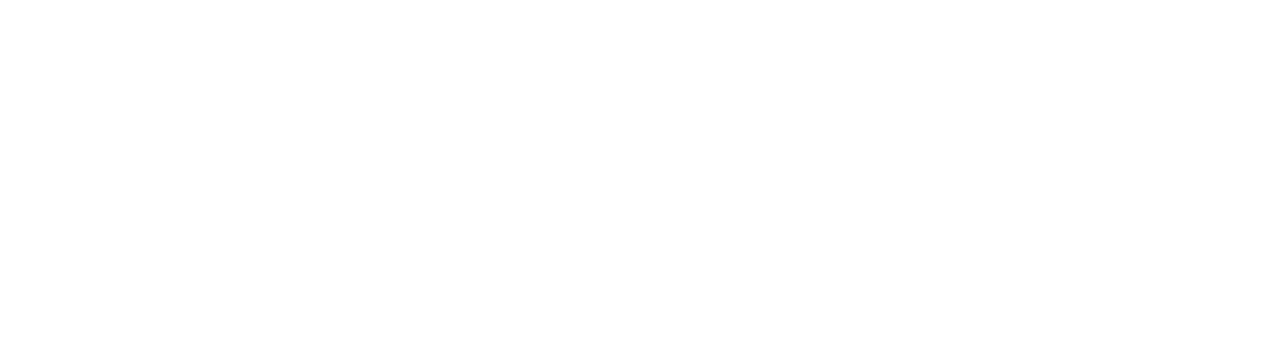
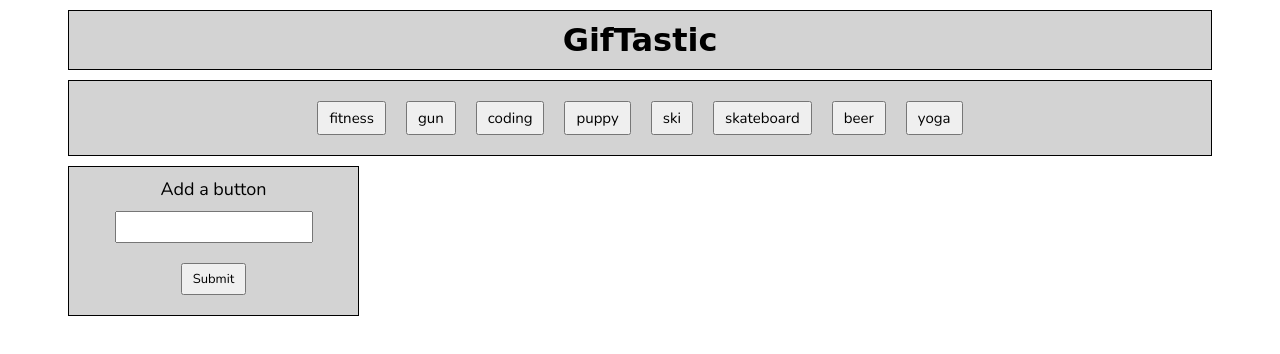
Before and after one commit to ThomasKMurphy/GifTastic, a plain HTML site: page index.html in a window 1280 px wide. Drawn offline with nearby package versions, Linux system fonts and the light colour scheme; files that its build step writes are made by us from their sources; a web font is replaced by a local one.

Commit message:
buttons and style

```diff
--- a/assets/css/style.css
+++ b/assets/css/style.css
@@ -0,0 +1,68 @@
+body {
+    box-sizing: border-box;
+    padding-left: 50px;
+    padding-right: 50px;
+}
+
+h1 {
+
+    background: lightgray;
+    font-family: 'Sonsie One', cursive;
+    text-align: center;
+    padding: 10px;
+    border: 1px solid black;
+    box-sizing: border-box;
+    margin: 10px;
+}
+
+div {
+    margin: 10px;
+    font-family: 'Nunito', sans-serif;
+}
+
+form {
+    margin: 10px;
+    font-family: 'Nunito', sans-serif;
+}
+
+input {
+    margin: 10px;
+    font-family: 'Nunito', sans-serif;
+    padding-left: 10px;
+    padding-right: 10px;
+    padding-top: 5px;
+    padding-bottom: 5px;
+    font-size: 13px;
+    font-family: 'Nunito', sans-serif;
+}
+
+button {
+    margin: 10px;
+    font-family: 'Nunito', sans-serif;
+    padding-left: 10px;
+    padding-right: 10px;
+    padding-top: 5px;
+    padding-bottom: 5px;
+    font-size: 15px;
+}
+
+.topicbuttons {
+    background: lightgray;
+    text-align: center;
+    padding: 10px;
+    border: 1px solid black;
+    box-sizing: border-box;
+}
+
+#newbutton {
+    background: lightgray;
+    text-align: center;
+    padding: 10px;
+    border: 1px solid black;
+    box-sizing: border-box;
+    width: 25%;
+}
+
+#addfont {
+    font-size: 18px;
+}
--- a/assets/javascript/app.js
+++ b/assets/javascript/app.js
@@ -0,0 +1,69 @@
+var topics = ["fitness", "gun", "coding", "puppy", "ski", "skateboard", "beer", "yoga"];
+
+
+function displayGifInfo() {
+
+    var gif = $(this).attr("data-name");
+    var queryURL = "http://api.giphy.com/v1/gifs/search?q=" + gif + "&api_key=3395b98164d04612aa283dd896e10442&limit=5";
+
+    $.ajax({
+            url: queryURL,
+            method: "GET"
+        })
+
+        .done(function(response) {
+            // Creating a div to hold the gif
+            var gifDiv = $("<div class='gif'>");
+            // Storing the rating data
+            var rating = response.Rated;
+            // Creating an element to have the rating displayed
+            var displayrating = $("<p>").text("Rating: " + rating);
+            // Displaying the rating
+            gifDiv.append(displayrating);
+
+
+            // Retrieving the URL for the image
+            var imgURL = response.Poster;
+            // Creating an element to hold the image
+            var image = $("<img>").attr("src", imgURL);
+            // Appending the image
+            gifDiv.append(image);
+            // Putting the gif above the previous gifs
+            $(".gifview").prepend(gifDiv);
+        });
+}
+
+// Function for displaying gif data
+function renderButtons() {
+    // Deleting the gifs prior to adding new gifs
+    $(".topicbuttons").empty();
+    // Looping through the array of topics
+    for (var i = 0; i < topics.length; i++) {
+        // Then dynamicaly generating buttons for each topic in the array
+        var a = $("<button>");
+        // Adding a class of movie to our button
+        a.addClass("gif");
+        // Adding a data-attribute
+        a.attr("data-name", topics[i]);
+        // Providing the initial button text
+        a.text(topics[i]);
+        // Adding the button to the buttons-view div
+        $(".topicbuttons").append(a);
+    }
+}
+
+// This function handles events where a topic button is clicked
+$("#addbutton").on("click", function(event) {
+    event.preventDefault();
+    // This line grabs the input from the textbox
+    var gif = $("#newbuttoninput").val().trim();
+    // Adding topic from the textbox to our array
+    topics.push(gif);
+    // Calling renderButtons which handles the processing of our topics array
+    renderButtons();
+});
+
+// Adding a click event listener to all elements with a class of "gif"
+$(document).on("click", ".gif", displayGifInfo);
+// Calling the renderButtons function to display the intial buttons
+renderButtons();
--- a/index.html
+++ b/index.html
@@ -1,24 +1,30 @@
 <!DOCTYPE html>
 <html lang="en">
+<html>
 
-<html>
 <head>
-  <meta charset="utf-8">
-  <title>GifTastic</title>
-  <link rel="stylesheet" type="text/css" href="assets/style/css/style.css">
+    <meta charset="utf-8">
+    <title>GifTastic</title>
+    <link href="https://fonts.googleapis.com/css?family=Sonsie+One" rel="stylesheet">
+    <link href="https://fonts.googleapis.com/css?family=Nunito" rel="stylesheet">
+    <link rel="stylesheet" type="text/css" href="assets/css/style.css">
 </head>
+
 <body>
+    <h1>GifTastic</h1>
+    <div class="topicbuttons">
+    </div>
+    <form id="newbutton">
+        <label for="newbuttoninput" id="addfont">Add a button</label>
+        <br>
+        <input type="text" id="newbuttoninput">
+        <br>
+        <input id="addbutton" type="submit" value="Submit">
+    </form>
+    <div class="gifview">
+    </div>
+    <script src="https://code.jquery.com/jquery-3.2.1.min.js" integrity="sha256-hwg4gsxgFZhOsEEamdOYGBf13FyQuiTwlAQgxVSNgt4=" crossorigin="anonymous"></script>
+    <script src="assets/javascript/app.js"></script>
+</body>
 
-
-
-
-
-
-
-
-
-<script src="https://code.jquery.com/jquery-3.2.1.min.js" integrity="sha256-hwg4gsxgFZhOsEEamdOYGBf13FyQuiTwlAQgxVSNgt4=" crossorigin="anonymous"></script>
-<script src="assets/javascript/app.js"></script>
-
-</body>
 </html>
```
